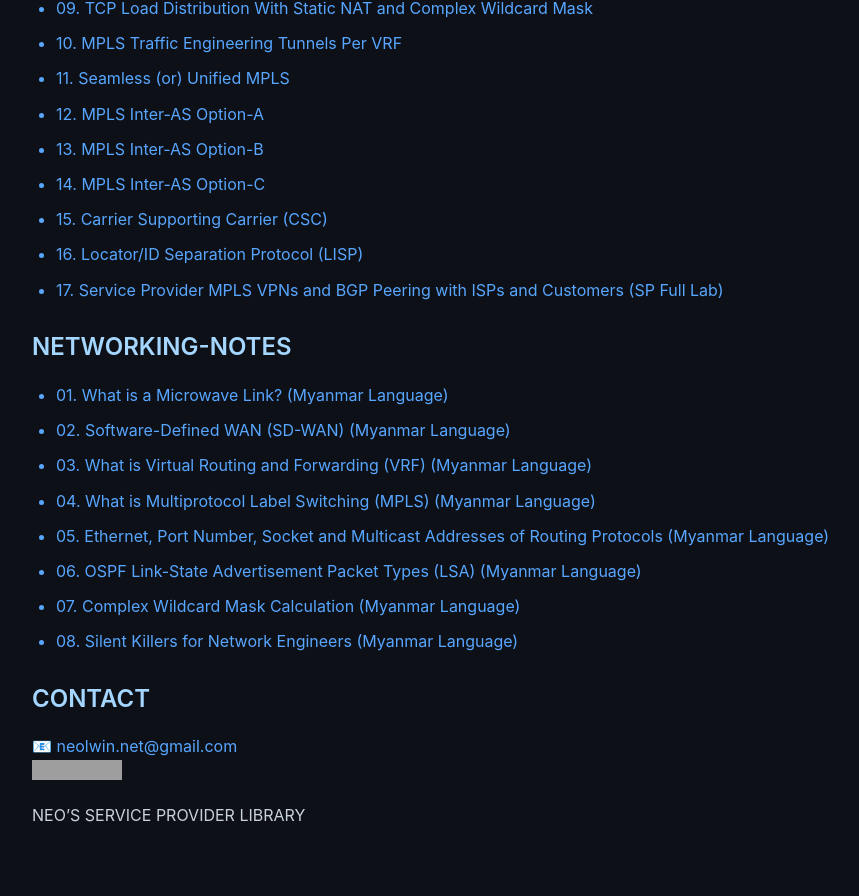
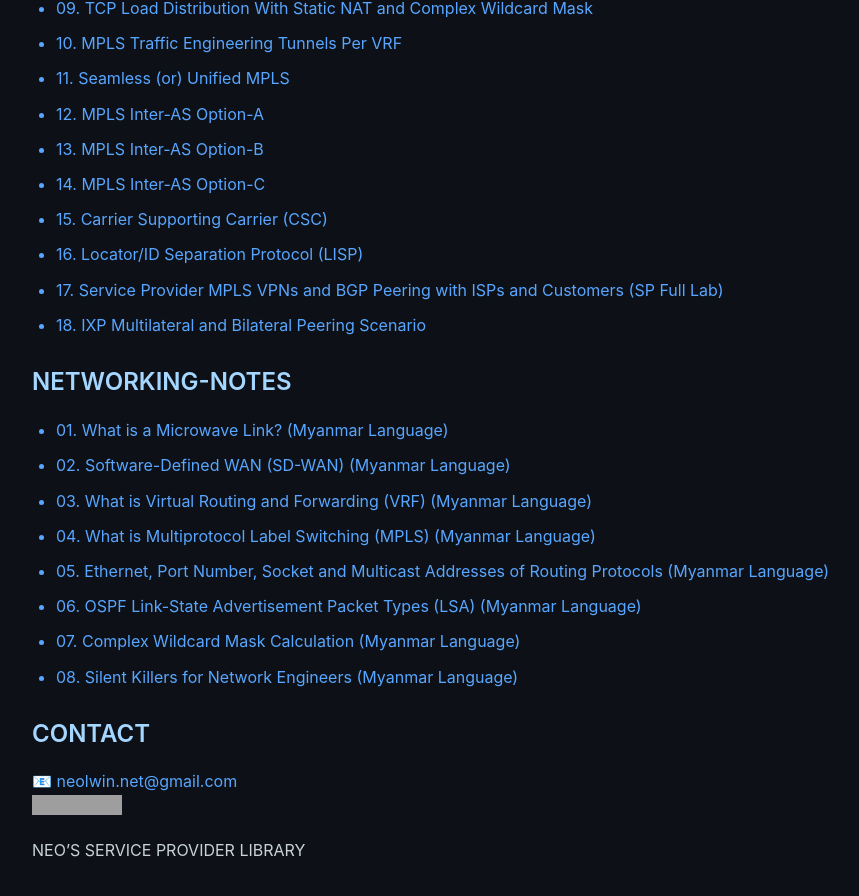
Before and after one commit to neolwin-net/sp-dc-net, a Jekyll site: the page built from index.md, in a window 1280 px wide and 900 px high, scrolled down 929 px. Shown: the top 896 px of the window, without its empty margins (8-867 px from the left). Built offline with Jekyll 4.4.1, drawn with Linux system fonts in a browser that asks for light colours; before the commit the page ends 1794 px from its top, so only the background shows below that; grey boxes are pictures that could not be loaded.

Commit message:
Update index.md

```diff
--- a/index.md
+++ b/index.md
@@ -36,6 +36,7 @@ This site is dedicated to knowledge sharing on:
 - [15. Carrier Supporting Carrier (CSC)](pdf/lab_writeups/csc01.pdf)
 - [16. Locator/ID Separation Protocol (LISP)](pdf/lab_writeups/lisp00.pdf)
 - [17. Service Provider MPLS VPNs and BGP Peering with ISPs and Customers (SP Full Lab)](pdf/lab_writeups/sp_full_lab00.pdf)
+- [18. IXP Multilateral and Bilateral Peering Scenario](pdf/lab_writeups/ixp_peering.pdf)
 
 ### NETWORKING-NOTES
 - [01. What is a Microwave Link? (Myanmar Language)](pdf/note_mm/microwave_link.pdf)
```
